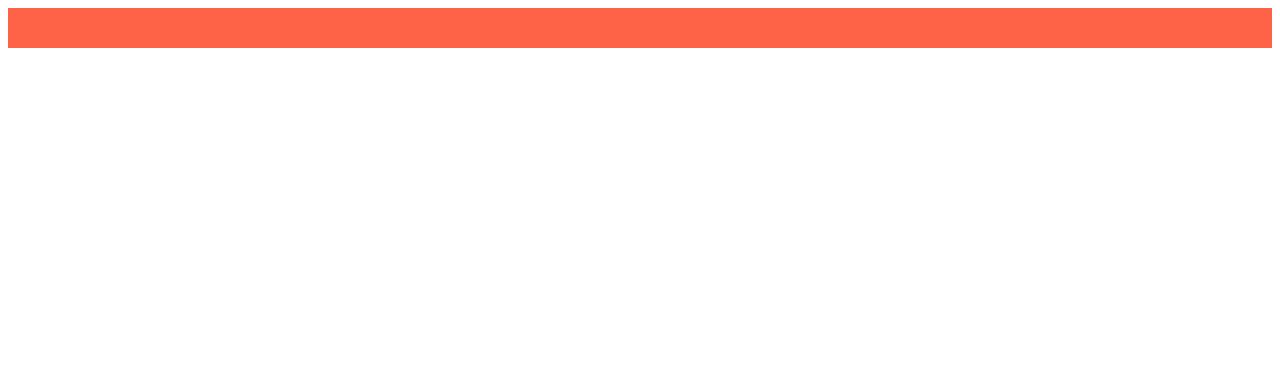
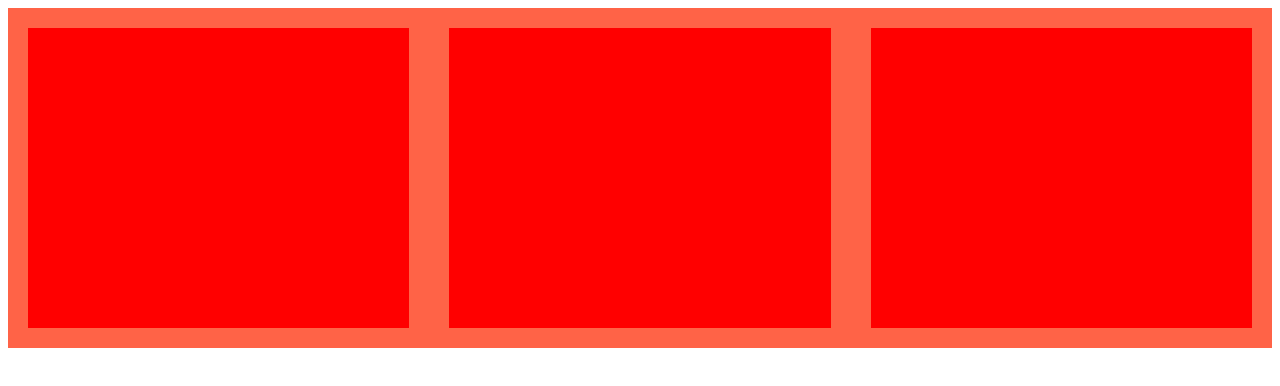
Before and after one commit to mihned01/BDE-git_ex, a plain HTML site: page index.html in a window 1280 px wide. Drawn offline with Linux system fonts and the light colour scheme.

Commit message:
CSS: Add and style children of the red boxes

```diff
--- a/css/style.css
+++ b/css/style.css
@@ -12,3 +12,13 @@ display: flex;
 gap: 40px;
 
 }
+
+
+.box-1,
+.box-2,
+.box-3 {
+  background: red;
+  flex: 1;
+  height: 300px;
+  width: 80px;
+}
```
